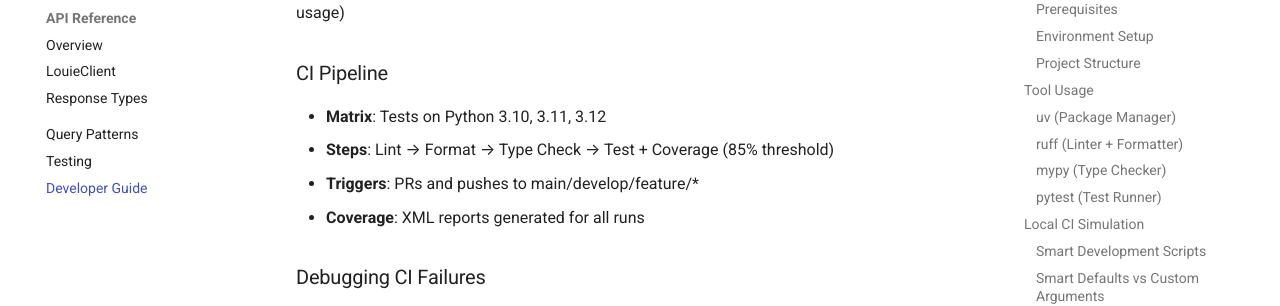
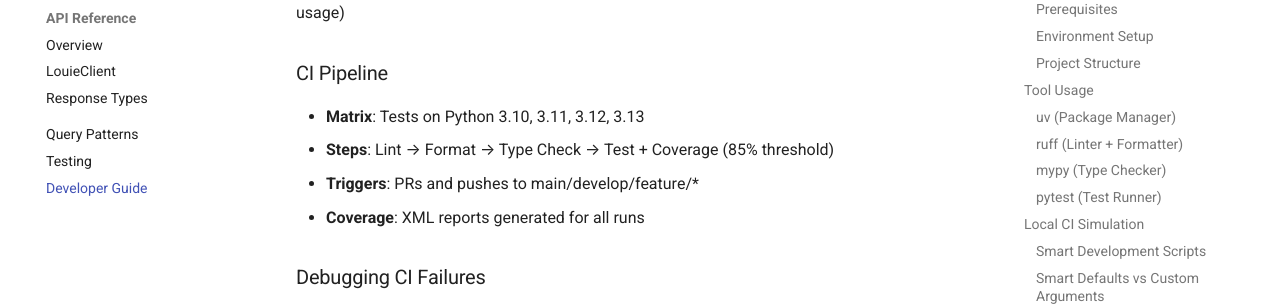
Before and after one commit to graphistry/louie-py, an MkDocs documentation site: the page built from docs/development.md, in a window 1280 px wide and 900 px high, scrolled down 4768 px. Shown: the part 153-459 px from the top of the window. Built offline with MkDocs 1.6.1 and Material for MkDocs 9.7.7, drawn with Linux system fonts in a browser that asks for light colours; comment, search, counter and statistics services are not loaded.

Commit message:
docs: update CI matrix documentation to include Python 3.13

```diff
--- a/docs/development.md
+++ b/docs/development.md
@@ -229,7 +229,7 @@ Our pre-commit configuration runs:
 - `python-check-blanket-noqa` (prevent lazy # noqa usage)
 
 ### CI Pipeline
-- **Matrix**: Tests on Python 3.10, 3.11, 3.12
+- **Matrix**: Tests on Python 3.10, 3.11, 3.12, 3.13
 - **Steps**: Lint → Format → Type Check → Test + Coverage (85% threshold)
 - **Triggers**: PRs and pushes to main/develop/feature/*
 - **Coverage**: XML reports generated for all runs
```
